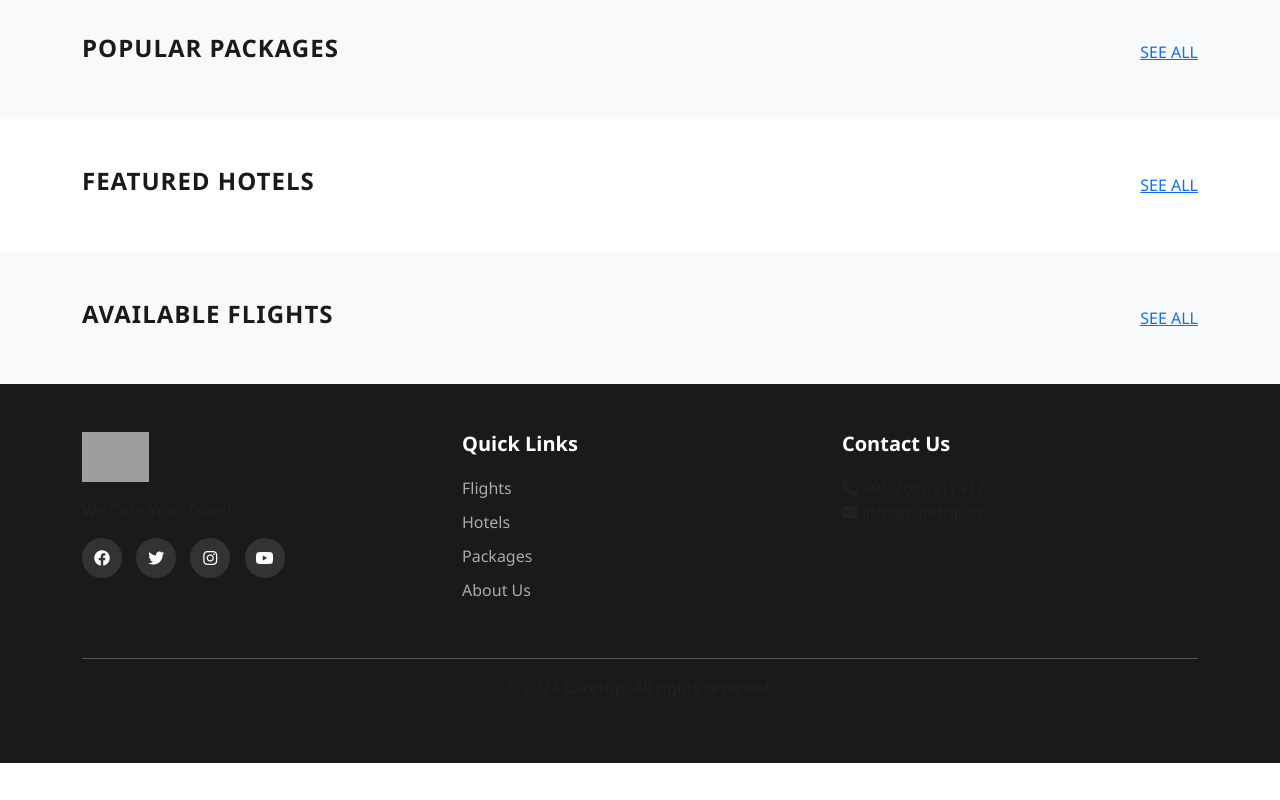
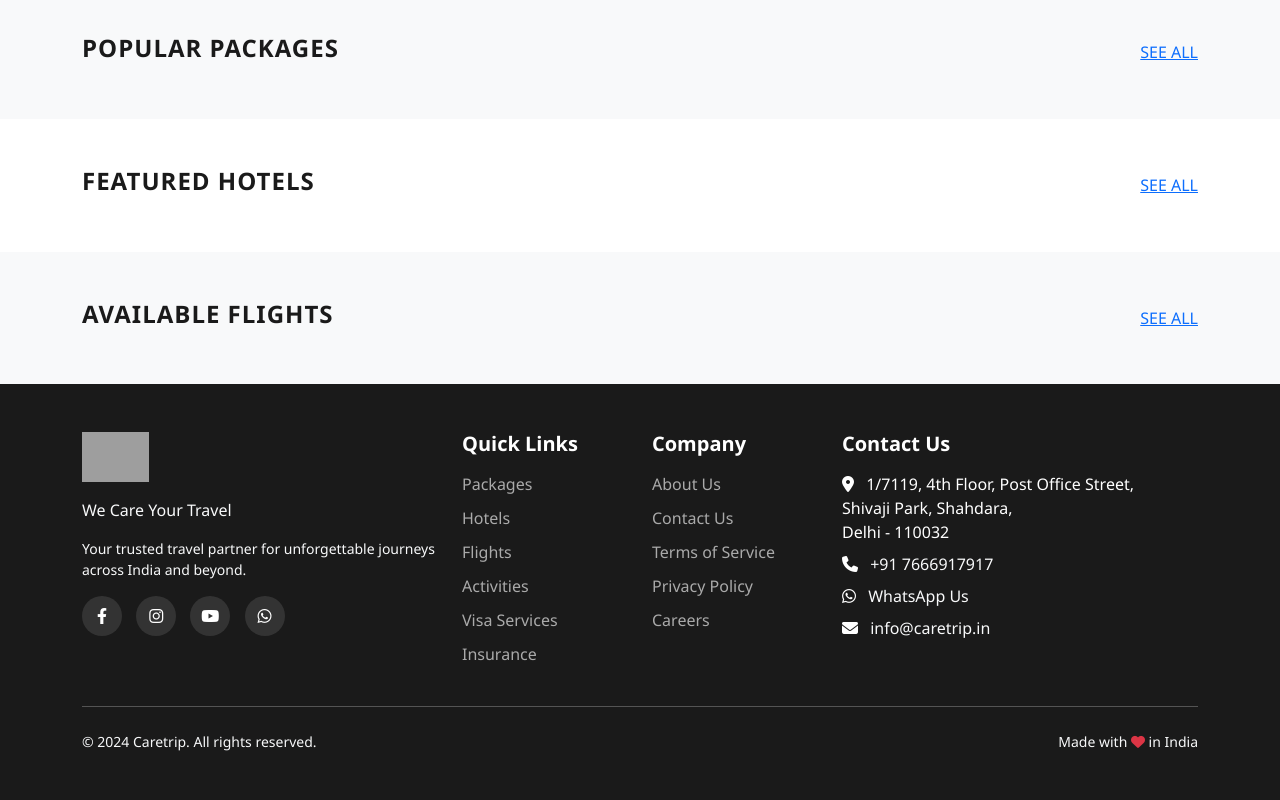
Before and after one commit to mrshitiz/caretrip-travel-platform, a website: page public/index.html in a window 1280 px wide. Shown: the part 715-1515 px from the top of the page. Before the commit the page ends 1478 px from the top, so only its background shows below. Drawn offline with nearby package versions, Linux system fonts and the light colour scheme; no server answers; grey boxes are pictures that could not be loaded.

Commit message:
Update footer to match caretrip.in with full contact details

```diff
--- a/public/index.html
+++ b/public/index.html
@@ -180,37 +180,78 @@
     <!-- Footer -->
     <footer class="footer py-5">
         <div class="container">
-            <div class="row">
-                <div class="col-md-4 mb-4">
+            <div class="row g-4">
+                <!-- Company Info -->
+                <div class="col-lg-4 col-md-6">
                     <img src="https://www.caretrip.in/siteimages/logo_dark.png?v=2" alt="Caretrip" height="50" class="mb-3">
-                    <p class="text-muted">We Care Your Travel</p>
-                    <div class="social-links">
-                        <a href="#"><i class="fab fa-facebook"></i></a>
-                        <a href="#"><i class="fab fa-twitter"></i></a>
-                        <a href="#"><i class="fab fa-instagram"></i></a>
-                        <a href="#"><i class="fab fa-youtube"></i></a>
+                    <p class="text-light mb-3">We Care Your Travel</p>
+                    <p class="text-light small">Your trusted travel partner for unforgettable journeys across India and beyond.</p>
+                    <div class="social-links mt-3">
+                        <a href="https://www.facebook.com/caretrip" target="_blank" title="Facebook"><i class="fab fa-facebook-f"></i></a>
+                        <a href="https://www.instagram.com/caretrip_in" target="_blank" title="Instagram"><i class="fab fa-instagram"></i></a>
+                        <a href="https://www.youtube.com/@caretrip_in" target="_blank" title="YouTube"><i class="fab fa-youtube"></i></a>
+                        <a href="https://wa.me/917666917917" target="_blank" title="WhatsApp"><i class="fab fa-whatsapp"></i></a>
                     </div>
                 </div>
-                <div class="col-md-4 mb-4">
-                    <h5>Quick Links</h5>
-                    <ul class="list-unstyled">
+
+                <!-- Quick Links -->
+                <div class="col-lg-2 col-md-6">
+                    <h5 class="text-white mb-3">Quick Links</h5>
+                    <ul class="list-unstyled footer-links">
+                        <li><a href="#destinations">Packages</a></li>
+                        <li><a href="#hotels">Hotels</a></li>
                         <li><a href="#flights">Flights</a></li>
-                        <li><a href="#hotels">Hotels</a></li>
-                        <li><a href="#destinations">Packages</a></li>
-                        <li><a href="#">About Us</a></li>
+                        <li><a href="#">Activities</a></li>
+                        <li><a href="#">Visa Services</a></li>
+                        <li><a href="#">Insurance</a></li>
                     </ul>
                 </div>
-                <div class="col-md-4 mb-4">
-                    <h5>Contact Us</h5>
-                    <p class="text-muted">
-                        <i class="fas fa-phone"></i> +91 7666917917<br>
-                        <i class="fas fa-envelope"></i> info@caretrip.in
-                    </p>
+
+                <!-- Company -->
+                <div class="col-lg-2 col-md-6">
+                    <h5 class="text-white mb-3">Company</h5>
+                    <ul class="list-unstyled footer-links">
+                        <li><a href="#">About Us</a></li>
+                        <li><a href="#">Contact Us</a></li>
+                        <li><a href="#">Terms of Service</a></li>
+                        <li><a href="#">Privacy Policy</a></li>
+                        <li><a href="#">Careers</a></li>
+                    </ul>
+                </div>
+
+                <!-- Contact Info -->
+                <div class="col-lg-4 col-md-6">
+                    <h5 class="text-white mb-3">Contact Us</h5>
+                    <ul class="list-unstyled footer-contact">
+                        <li class="mb-2">
+                            <i class="fas fa-map-marker-alt me-2"></i>
+                            <span>1/7119, 4th Floor, Post Office Street,<br>Shivaji Park, Shahdara,<br>Delhi - 110032</span>
+                        </li>
+                        <li class="mb-2">
+                            <i class="fas fa-phone me-2"></i>
+                            <a href="tel:+917666917917" class="text-light">+91 7666917917</a>
+                        </li>
+                        <li class="mb-2">
+                            <i class="fab fa-whatsapp me-2"></i>
+                            <a href="https://wa.me/917666917917" class="text-light" target="_blank">WhatsApp Us</a>
+                        </li>
+                        <li class="mb-2">
+                            <i class="fas fa-envelope me-2"></i>
+                            <a href="mailto:info@caretrip.in" class="text-light">info@caretrip.in</a>
+                        </li>
+                    </ul>
                 </div>
             </div>
-            <hr>
-            <div class="text-center text-muted">
-                <p>&copy; 2024 Caretrip. All rights reserved.</p>
+
+            <hr class="my-4 bg-secondary">
+
+            <div class="row">
+                <div class="col-md-6 text-center text-md-start">
+                    <p class="text-light small mb-0">&copy; 2024 Caretrip. All rights reserved.</p>
+                </div>
+                <div class="col-md-6 text-center text-md-end">
+                    <p class="text-light small mb-0">Made with <i class="fas fa-heart text-danger"></i> in India</p>
+                </div>
             </div>
         </div>
     </footer>
```
